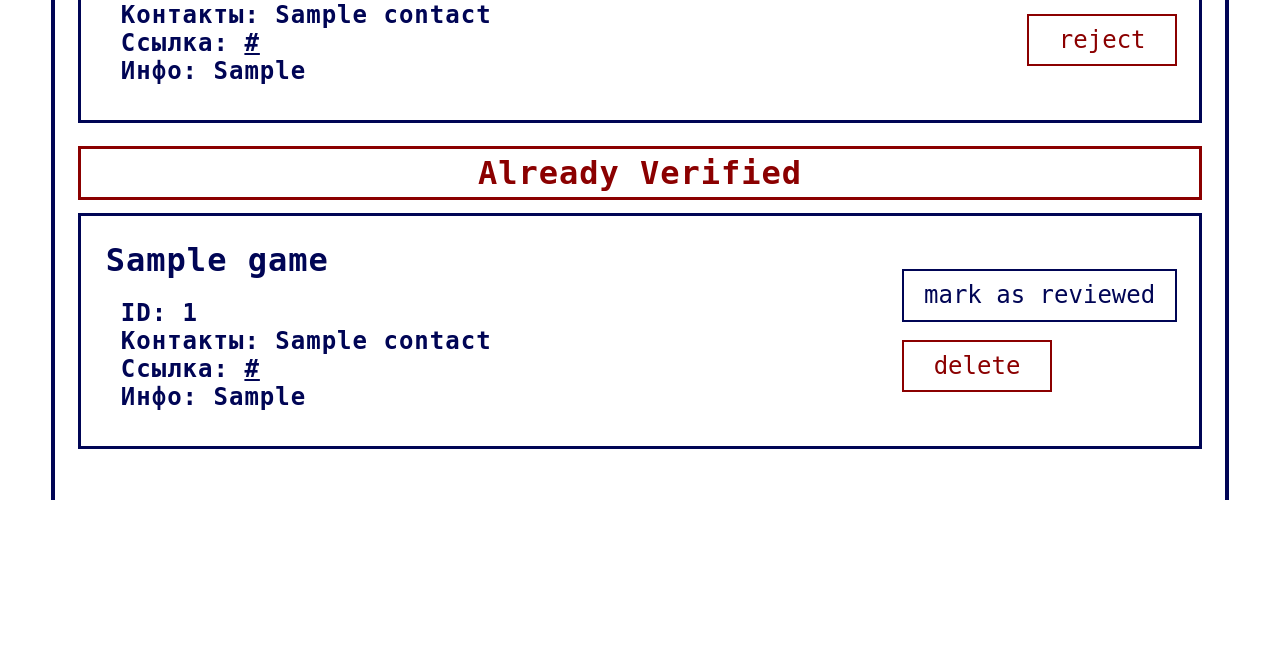
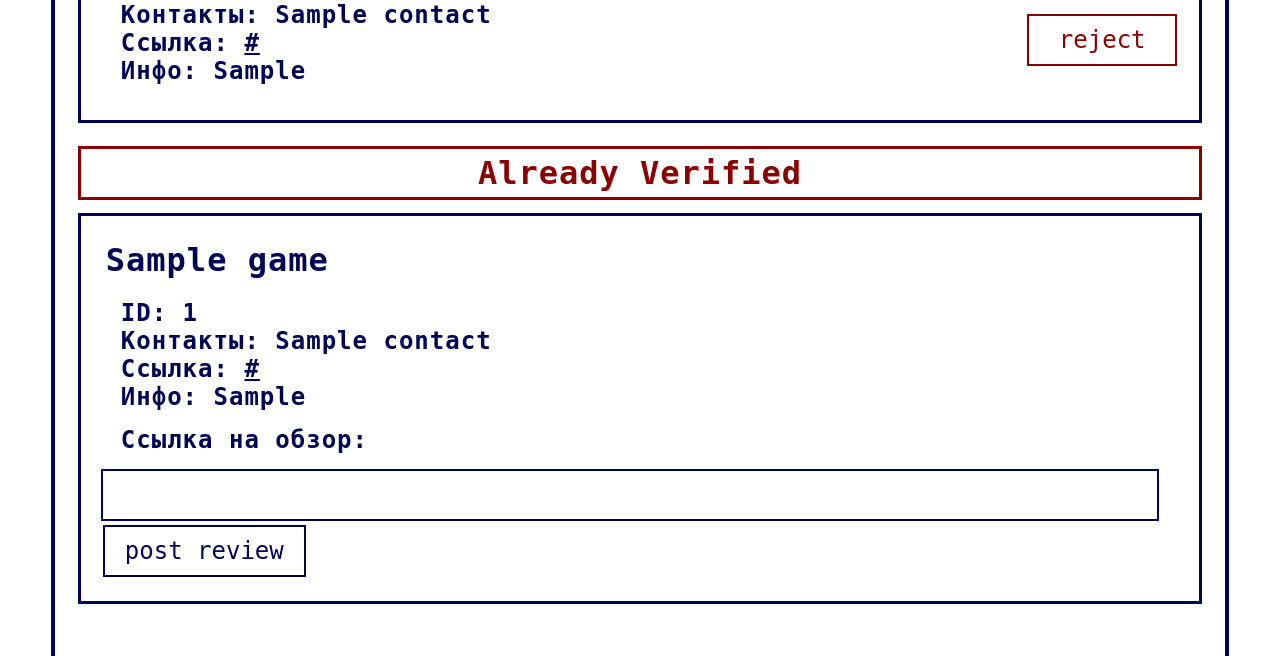
Before and after one commit to destructive-crab/oknoweb-frontend, a Flask app: template templates/admin_submit.html in a window 1280 px wide. Shown: the part 374-1030 px from the top of the page. Before the commit the page ends 874 px from the top, so only its background shows below. Run offline with Flask 3, Linux system fonts and the light colour scheme; the template is opened without the code that fills it: most values are stand-ins (such as "Sample title", 1, 10 or a date in 2020); some web fonts are replaced.

Commit message:
admin panel post review; games page update

```diff
--- a/main.py
+++ b/main.py
@@ -196,11 +196,39 @@ def admin_submit():
     return render_template('admin_submit.html', unverified=unverified, verified=verified)
 
 
+def pend_submit(game_id):
+    requests.post(f'https://oknoweb.ru/submit/api/panel/submissions/pend/{game_id}', auth=(session['username'], session['password']))
+    return redirect(url_for('admin_submit'))
+
+
 @app.route('/admin/approve/<int:game_id>', methods=['POST'])
 @login_required
 def admin_approve(game_id):
-    requests.post(f'https://oknoweb.ru/submit/api/panel/submissions/pend/{game_id}', auth=(session['username'], session['password']))
+    return pend_submit(game_id)
+
+
+@app.route('/admin/review/remove/<int:game_id>', methods=['POST'])
+@login_required
+def admin_review_remove(game_id):
+    return pend_submit(game_id)
+
+
+@app.route('/admin/review/<int:game_id>', methods=['POST'])
+@login_required
+def admin_review(game_id):
+    reviewLink = request.form.get('reviewLink')
+
+    url = f'https://oknoweb.ru/submit/api/panel/submissions/review/set/{game_id}'
+    payload = { "reviewLink": reviewLink }
+
+    response = requests.post(url,
+                             data=payload,
+                             auth=(session['username'], session['password']),
+                             headers={'Content-Type': 'application/x-www-form-urlencoded'})
+    print(reviewLink, response.text)
+
     return redirect(url_for('admin_submit'))
+
 
 @app.route('/admin/reject/<int:game_id>', methods=['POST'])
 @login_required
--- a/static/css/style.css
+++ b/static/css/style.css
@@ -466,8 +466,18 @@ textarea {
         gap: 3vw;
     }
 
+    .image-container {
+        display: flex;
+        justify-content: center;
+        align-items: center;
+    }
+
     .logo {
-        order: -1;
+        text-align: center;
+        width: 45%;
+    }
+
+    .logo-center {
         margin: 0 auto;
         width: 45%;
         min-width: 150px;
--- a/templates/admin_submit.html
+++ b/templates/admin_submit.html
@@ -63,7 +63,7 @@
 
     <h1 class="section-title admin-header" style="outline-color: #8b0000;"> Already Verified</h1>
     <br>
-    {% for game in verified%}
+    {% for game in verified %}
         <div class="hover-outline mb-10" style="display: flex; justify-content: space-between; align-items: center; text-align: left; padding: 20px;">
 
             <div style="flex: 1; padding-right: 20px;">
@@ -74,19 +74,32 @@
                     <b>Ссылка:</b> <a href="{{ game.link }}" target="_blank" class="underline" style="color: #000555;">{{ game.link }}</a><br>
                     <b>Инфо:</b> {{ game.additionalInfo }}
                 </h2>
-            </div>
 
-            <div style="display: flex; flex-direction: column; gap: 10px;">
-                <form action="{{ url_for('admin_approve', game_id=game.id) }}" method="POST">
-                    <button type="submit" class="button button-small" style="width: auto; min-width: 150px; font-size: 24px; padding: 10px 20px;">
-                        <span class="nf">mark as reviewed</span>
-                    </button>
-                </form>
-                <form action="{{ url_for('admin_reject', game_id=game.id) }}" method="POST">
-                    <button type="submit" class="button button-small" style="width: auto; min-width: 150px; font-size: 24px; padding: 10px 20px; border-color: #8b0000; color: #8b0000;">
-                        <span class="nf">delete</span>
-                    </button>
-                </form>
+                   <h2> Ссылка на обзор: </h2>
+
+                   {% if game.get("status") != "reviewed" %}
+                   <form action="{{ url_for('admin_review', game_id=game.id) }}" method="POST">
+                   <input type="text" id="reviewLink" name="reviewLink">
+                       <button type="submit" class="button button-small" style="width: auto; min-width: 150px; font-size: 24px; padding: 10px 20px;">
+                            <span class="nf">post review</span>
+                       </button>
+                   </form>
+
+                   {% else %}
+                       <form action="{{ url_for('admin_review', game_id=game.id) }}" method="POST">
+                       <input type="text" id="reviewLink" name="reviewLink">
+                            <button type="submit" class="button button-small" style="width: auto; min-width: 150px; font-size: 24px; padding: 10px 20px;">
+                                <span class="nf">update review link</span>
+                            </button>
+                       </form>
+                       <form action="{{ url_for('admin_review_remove', game_id=game.id) }}" method="POST">
+                            <button type="submit" class="button button-small" style="width: auto; min-width: 150px; font-size: 24px; padding: 10px 20px;">
+                                <span class="nf">remove review</span>
+                            </button>
+                       </form>
+                   {% endif %}
+
+
             </div>
 
         </div>
```
Also changed, not shown: templates/games.html (+11 -12 lines), static/img/okno_submit.png (added).
